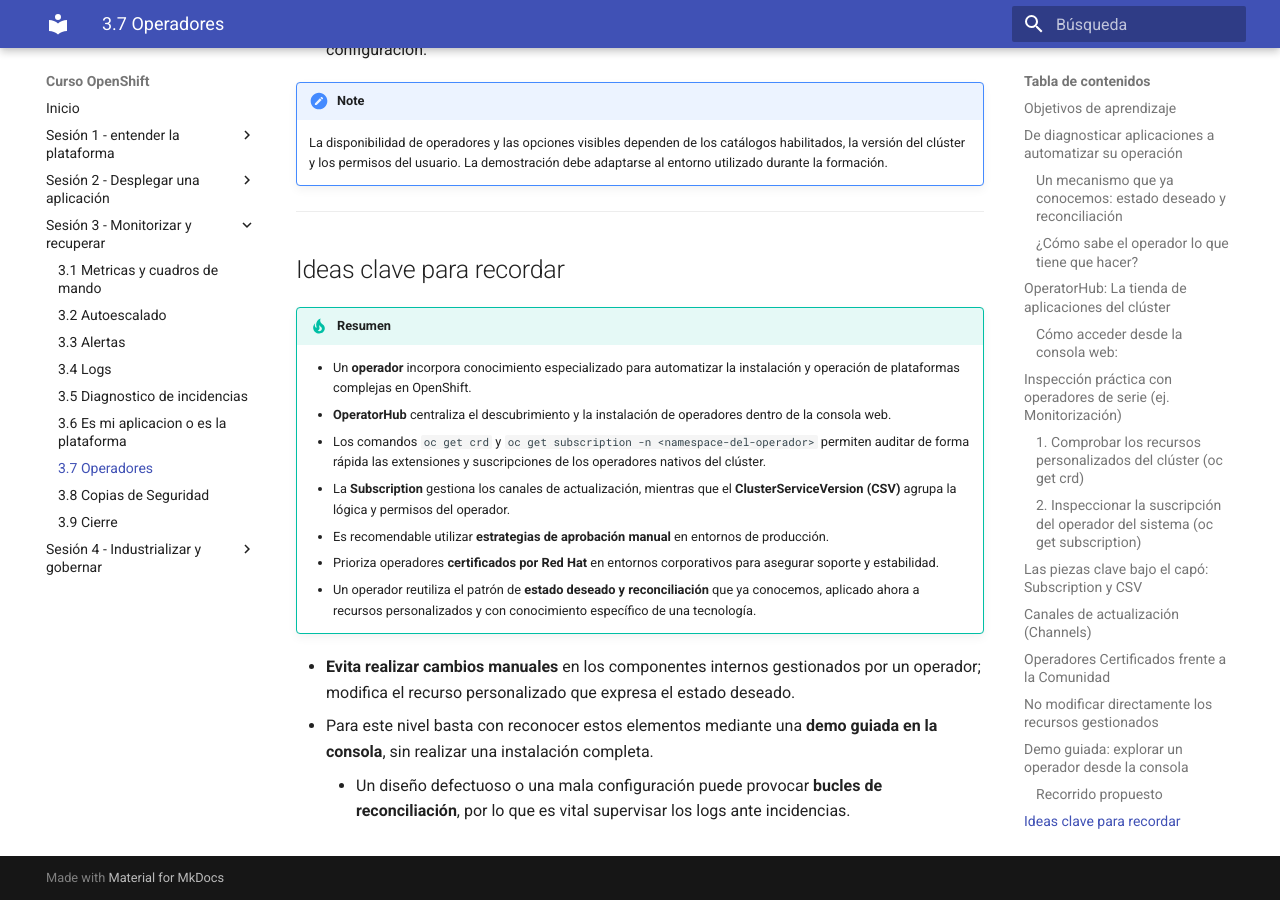
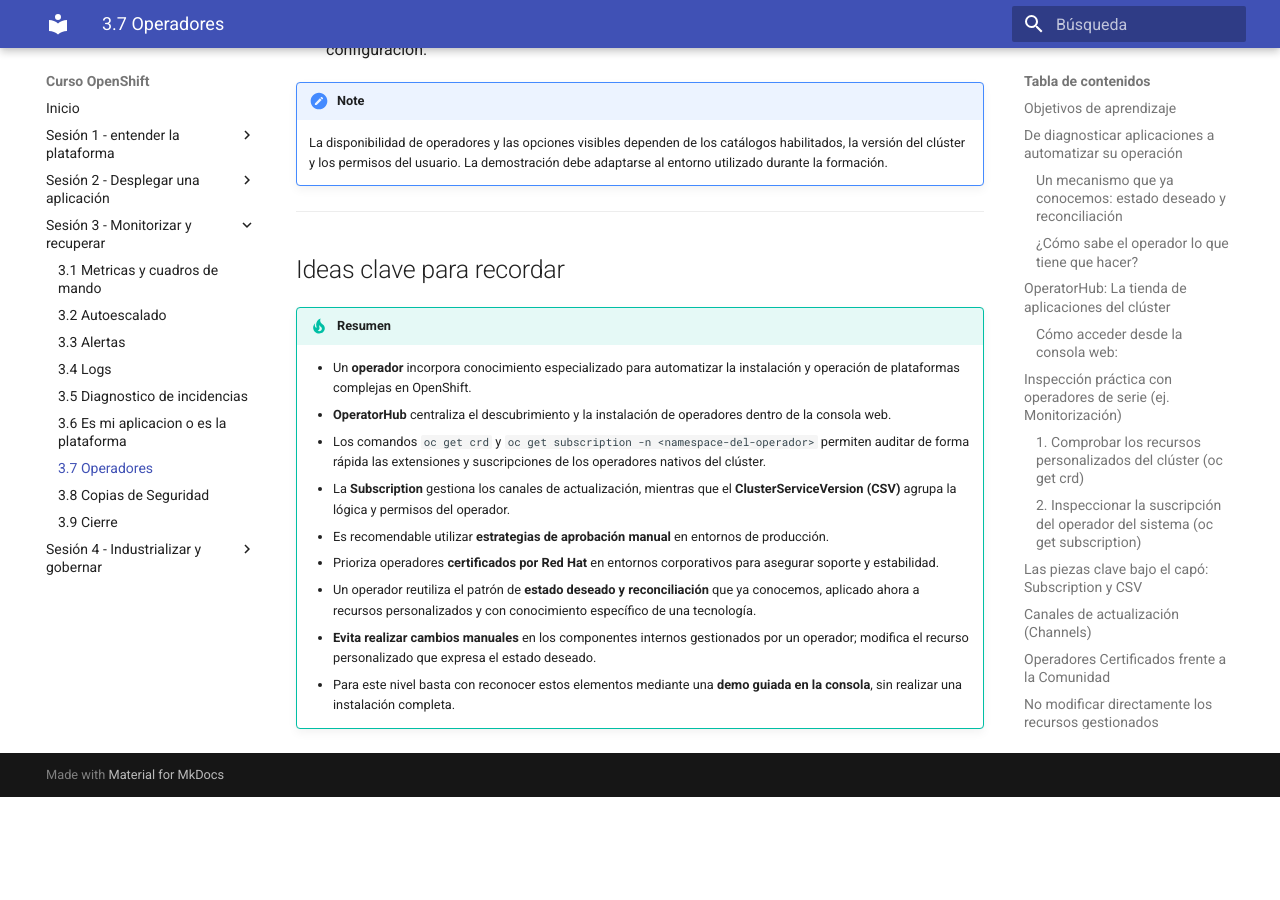
Before and after one commit to ieftraining/curso-openshift, an MkDocs documentation site: the page built from docs/sesion3/3.7 Operadores.md, in a window 1280 px wide and 900 px high, scrolled down 6427 px. Built offline with MkDocs 1.6.1 and Material for MkDocs 9.7.7, drawn with Linux system fonts in a browser that asks for light colours; after the commit the page ends 7224 px from its top, so only the background shows below that.

Commit message:
Add files via upload

```diff
--- a/docs/sesion3/3.7 Operadores.md
+++ b/docs/sesion3/3.7 Operadores.md
@@ -203,6 +203,5 @@
     - Es recomendable utilizar **estrategias de aprobación manual** en entornos de producción.
     - Prioriza operadores **certificados por Red Hat** en entornos corporativos para asegurar soporte y estabilidad.
     - Un operador reutiliza el patrón de **estado deseado y reconciliación** que ya conocemos, aplicado ahora a recursos personalizados y con conocimiento específico de una tecnología.
-- **Evita realizar cambios manuales** en los componentes internos gestionados por un operador; modifica el recurso personalizado que expresa el estado deseado.
-- Para este nivel basta con reconocer estos elementos mediante una **demo guiada en la consola**, sin realizar una instalación completa.
-    - Un diseño defectuoso o una mala configuración puede provocar **bucles de reconciliación**, por lo que es vital supervisar los logs ante incidencias.
+    - **Evita realizar cambios manuales** en los componentes internos gestionados por un operador; modifica el recurso personalizado que expresa el estado deseado.
+    - Para este nivel basta con reconocer estos elementos mediante una **demo guiada en la consola**, sin realizar una instalación completa.
```
